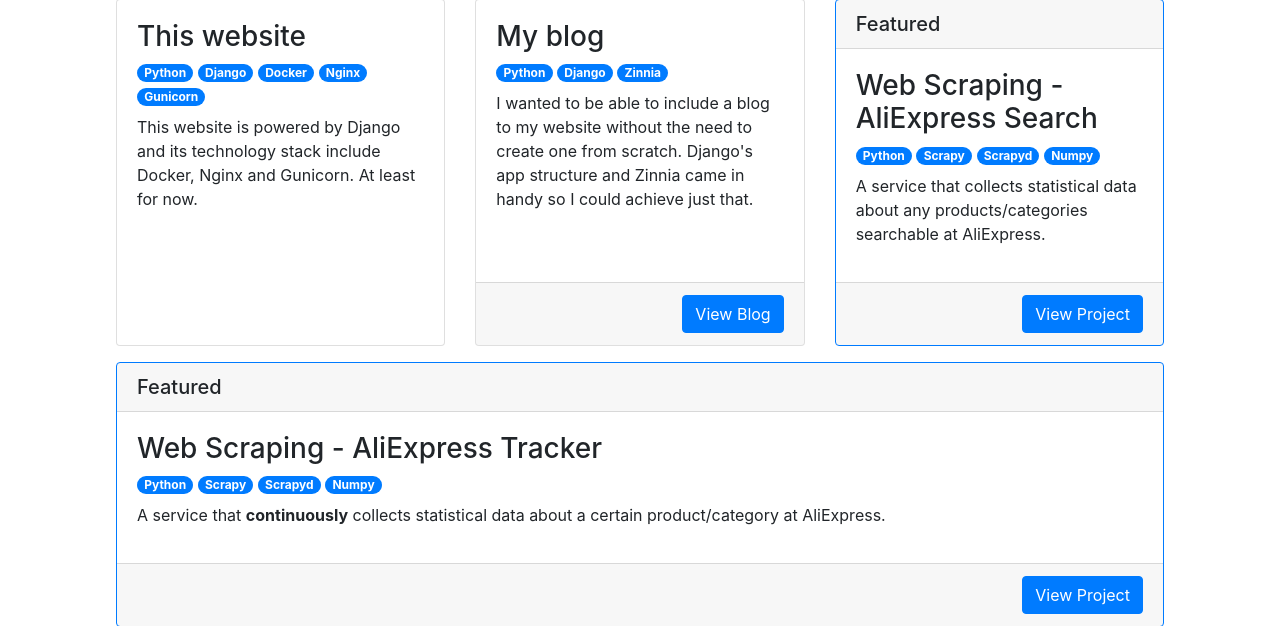
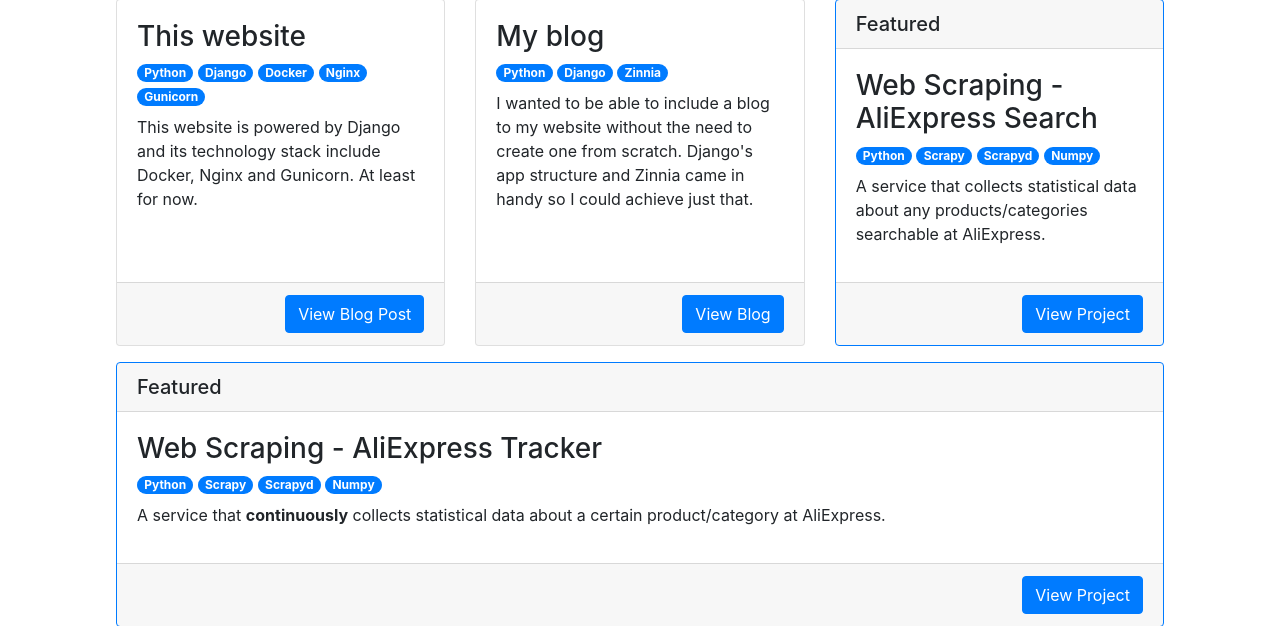
Before and after one commit to fabiomolinar/website, a Django app: page /projects/ in a window 1280 px wide. Shown: the part 275-901 px from the top of the page. Run offline with Django 3.2, Linux system fonts and the light colour scheme; parts of the project's set-up code (start-up, migrations or seed data) failed here and were passed over; some libraries are stand-ins or nearby versions.

Commit message:
adding button to blog post about website; adding protocol setting for blog

```diff
--- a/website/base/templates/base/projects.html
+++ b/website/base/templates/base/projects.html
@@ -41,7 +41,7 @@
                             </div>
                             <p>{% blocktrans %}This website is powered by Django and its technology stack include Docker, Nginx and Gunicorn. At least for now.{% endblocktrans %}</p>
                         </div>
-                        <div class="card-footer text-right d-none"><a href="#" class="btn btn-primary">{% trans "View Details" %}</a></div>
+                        <div class="card-footer text-right"><a href="/blog/trackback/1/" class="btn btn-primary">{% trans "View Blog Post" %}</a></div>
                     </div>
                     <div class="card">
                         <div class="card-body">
--- a/website/website/settings.py
+++ b/website/website/settings.py
@@ -171,6 +171,7 @@ MANAGERS = [('Fabio Molinar', 'fabiomolinar+website@gmail.com')]
 
 # Zinnia
 ZINNIA_MARKUP_LANGUAGE = 'markdown'
+ZINNIA_PROTOCOL = 'https'
 
 # Serving static files
 STATIC_ROOT = os.path.join(os.path.dirname(os.path.dirname(BASE_DIR)), 'static')
```
